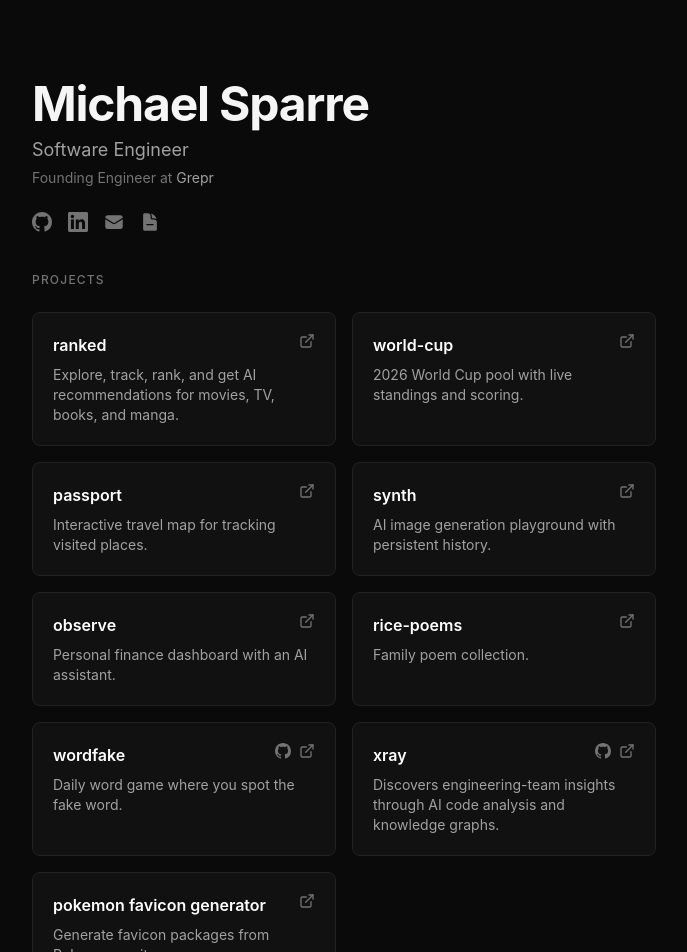
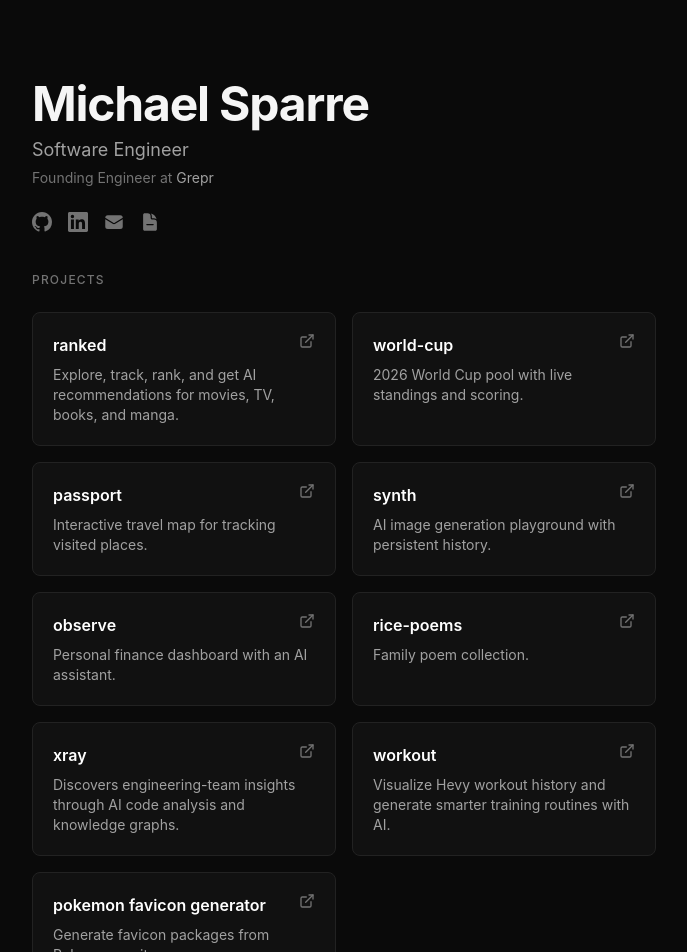
Before and after one commit to micsparre/micsparre.github.io, a React (Vite) app: page / in a window 1280 px wide. Shown: the top 952 px of the page, without its empty margins (296-983 px from the left). Built offline with nearby package versions, Linux system fonts and the light colour scheme.

Commit message:
Update portfolio project cards

```diff
--- a/src/components/Projects.tsx
+++ b/src/components/Projects.tsx
@@ -35,16 +35,14 @@ const projects: Project[] = [
     url: "https://rice.michaelsparre.com",
   },
   {
-    name: "wordfake",
-    description: "Daily word game where you spot the fake word.",
-    url: "https://wordfake.com",
-    github: "https://github.com/micsparre/wordfake",
-  },
-  {
     name: "xray",
     description: "Discovers engineering-team insights through AI code analysis and knowledge graphs.",
     url: "https://xray.michaelsparre.com",
-    github: "https://github.com/micsparre/xray",
+  },
+  {
+    name: "workout",
+    description: "Visualize Hevy workout history and generate smarter training routines with AI.",
+    url: "https://workout.michaelsparre.com",
   },
   {
     name: "pokemon favicon generator",
```
